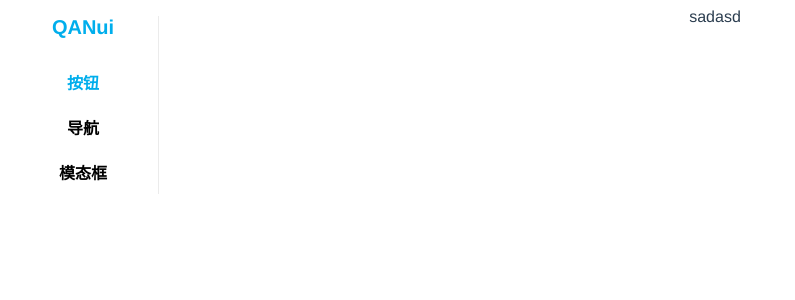
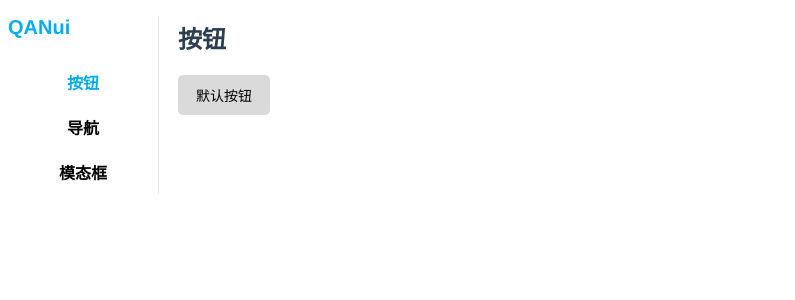
Before and after one commit to QANstar/QAN-Ui, a Vue app: page /#/component/button in a window 1280 px wide. Shown: the top 300 px of the page, without its empty margins (0-795 px from the left). Built offline with nearby package versions, Linux system fonts and the light colour scheme.

Commit message:
更新导航菜单

```diff
--- a/src/App.vue
+++ b/src/App.vue
@@ -1,23 +1,13 @@
 <template>
   <div id="app">
-    <LeftNav/>
-    <div class="content">sadasd</div>
+    <router-view/>
   </div>
 </template>
-<script>
-import LeftNav from "./components/LeftNav.vue"
-export default {
-  components:{
-    LeftNav
-  }
-}
-</script>
 <style>
 #app {
   font-family: Avenir, Helvetica, Arial, sans-serif;
   -webkit-font-smoothing: antialiased;
   -moz-osx-font-smoothing: grayscale;
-  text-align: center;
   color: #2c3e50;
 }
 
@@ -33,7 +23,4 @@ export default {
 #nav a.router-link-exact-active {
   color: #42b983;
 }
-.content{
-  padding-left: 150px;
-}
 </style>
--- a/src/components/LeftNav.vue
+++ b/src/components/LeftNav.vue
@@ -1,6 +1,6 @@
 <template>
   <div class="leftNav">
-    <QANmenu type="vertical" defaultActive="1">
+    <QANmenu @select="onSelect" type="vertical" :defaultActive="$route.path">
       <div
         style="
           margin-bottom: 20px;
@@ -11,13 +11,21 @@
       >
         QANui
       </div>
-      <QANmenuItem index="1">按钮</QANmenuItem>
-      <QANmenuItem index="2">导航</QANmenuItem>
-      <QANmenuItem index="3">模态框</QANmenuItem>
+      <QANmenuItem index="/component/button">按钮</QANmenuItem>
+      <QANmenuItem index="/component/nav">导航</QANmenuItem>
+      <QANmenuItem index="/component/modal">模态框</QANmenuItem>
     </QANmenu>
   </div>
 </template>
-
+<script>
+export default {
+  methods:{
+    onSelect(index){
+      this.$router.push(index);
+    }
+  }
+}
+</script>
 <style scoped>
 .leftNav{
     position: fixed;
--- a/src/components/button.vue
+++ b/src/components/button.vue
@@ -1,8 +1,15 @@
 <template>
-<div>
-    <QANbutton></QANbutton>
+<div class="button-content">
+    <h2>按钮</h2>
+    <QANbutton>默认按钮</QANbutton>
 </div>
 </template>
+
+<style scoped>
+    .button-content{
+        padding: 0 20px;
+    }
+</style>
 
 <script>
 export default {
--- /dev/null
+++ b/src/plugin/assets/js/tool.js
@@ -0,0 +1,19 @@
+export default {
+    methods: {
+      dispatch(componentName, eventName, params) {
+        var parent = this.$parent || this.$root;
+        var name = parent.$options.name;
+
+        while (parent && (!name || name !== componentName)) {
+          parent = parent.$parent;
+
+          if (parent) {
+            name = parent.$options.componentName;
+          }
+        }
+        if (parent) {
+          parent.$emit.apply(parent, [eventName].concat(params));
+        }
+      },
+    }
+  };
--- a/src/plugin/components/menu/src/menu-item.vue
+++ b/src/plugin/components/menu/src/menu-item.vue
@@ -5,9 +5,11 @@
 </template>
 
 <script>
+import Tools from '../../../assets/js/tool.js'
 export default {
     name:'QANmenuItem',
     inject: ['rootMenu'],
+    mixins: [Tools],
     props:{
         index:{
             default:null,
@@ -20,7 +22,8 @@ export default {
     },
     methods:{
         handleClick() {
-          this.rootMenu.activeIndex = this.index;
+          this.dispatch('QANmenu', 'item-click', this);
+        //   this.rootMenu.activeIndex = this.index;
           this.$emit('click', this);
       }
     }
--- a/src/plugin/components/menu/src/menu.vue
+++ b/src/plugin/components/menu/src/menu.vue
@@ -35,5 +35,20 @@ export default {
       activeIndex: this.defaultActive,
     };
   },
+  methods:{
+    handleItemClick(item) {
+        const { index } = item;
+        const hasIndex = item.index !== null;
+
+        if (hasIndex) {
+          this.activeIndex = item.index;
+        }
+
+        this.$emit('select', index, item);
+      },
+  },
+  mounted(){
+    this.$on('item-click', this.handleItemClick);
+  }
 };
 </script>
--- a/src/router/index.js
+++ b/src/router/index.js
@@ -1,22 +1,25 @@
 import Vue from 'vue'
 import VueRouter from 'vue-router'
-import Home from '../views/Home.vue'
+import ComponentView from '../views/ComponentView.vue'
+import Button from '../components/button.vue'
 
 Vue.use(VueRouter)
 
 const routes = [
   {
     path: '/',
-    name: 'Home',
-    component: Home
+    redirect: '/component/button'
   },
   {
-    path: '/about',
-    name: 'About',
-    // route level code-splitting
-    // this generates a separate chunk (about.[hash].js) for this route
-    // which is lazy-loaded when the route is visited.
-    component: () => import(/* webpackChunkName: "about" */ '../views/About.vue')
+    path: '/component',
+    component: ComponentView,
+    redirect: '/component/button',
+    children: [
+      {
+        path: '/component/button',
+        component: Button,
+      }
+    ]
   }
 ]
 
--- /dev/null
+++ b/src/views/ComponentView.vue
@@ -0,0 +1,19 @@
+<template>
+  <div>
+    <LeftNav/>
+    <div class="content"><router-view/></div>
+  </div>
+</template>
+<script>
+import LeftNav from "../components/LeftNav.vue"
+export default {
+  components:{
+    LeftNav
+  }
+}
+</script>
+<style>
+.content{
+  padding-left: 150px;
+}
+</style>
```
